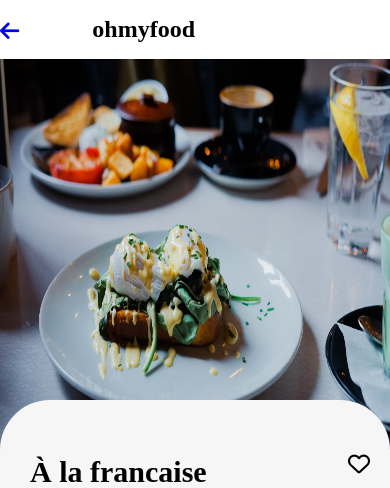
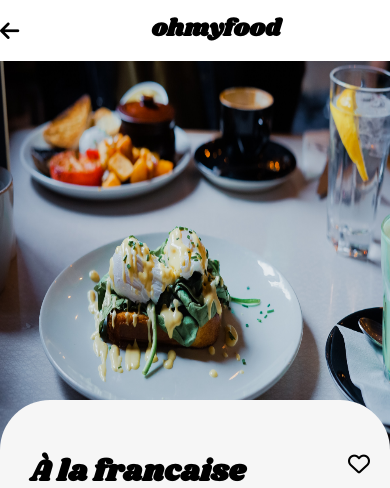
Before and after one commit to yacinebouk/ohmyfood, a PHP site: page /francaise.html in a window 390 px wide. Shown: the top 488 px of the page. Run offline with PHP 8.4, Linux system fonts and the light colour scheme; some libraries are stand-ins or nearby versions; some web fonts are replaced.

Commit message:
modifications des erreurs de police ect..

```diff
--- a/css/francaise.css
+++ b/css/francaise.css
@@ -1,6 +1,6 @@
 @font-face {
   font-family: "Shrikhand";
-  src: url("./Shrikhand-Regular.otf");
+  src: url("../language/Shrikhand-Regular.otf");
 }
 html {
   font-family: -apple-system, BlinkMacSystemFont, "Segoe UI", Roboto, Oxygen, Ubuntu, Cantarell, "Open Sans", "Helvetica Neue", sans-serif;
@@ -36,6 +36,10 @@
 .logo-tittle {
   padding-top: 30px;
   width: 50%;
+  color: black;
+}
+.logo-tittle a {
+  color: black;
 }
 
 .food {
@@ -155,6 +159,7 @@
 
 h1 {
   font-family: "Shrikhand";
+  text-align: center;
 }
 
 h2 {
@@ -324,11 +329,11 @@
   }
   .logo-tittle {
     padding-top: 20px;
+    width: 35%;
   }
   .tittle-head {
     margin: 0;
     padding: 0;
-    width: 50%;
   }
   .frame-end {
     text-align: initial;
```
Also changed, not shown: 2 other files.
